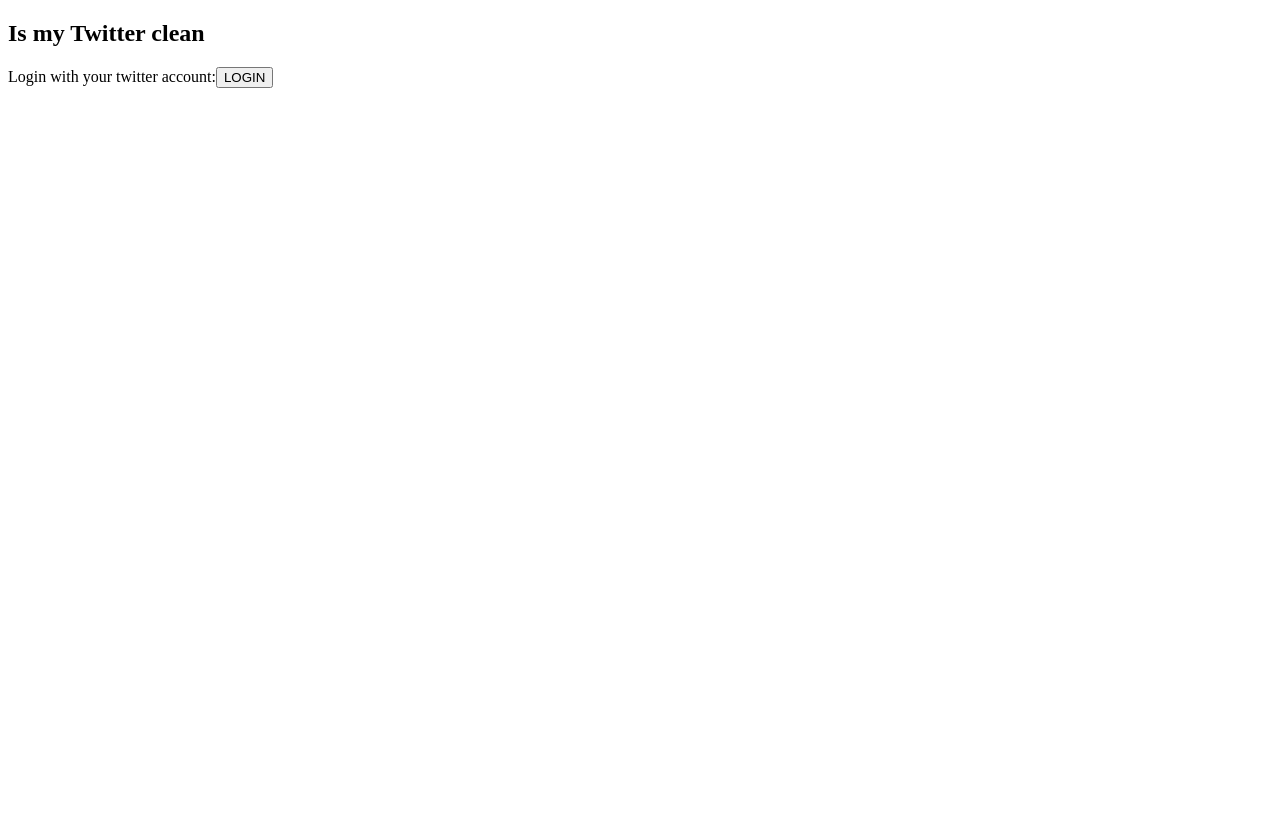
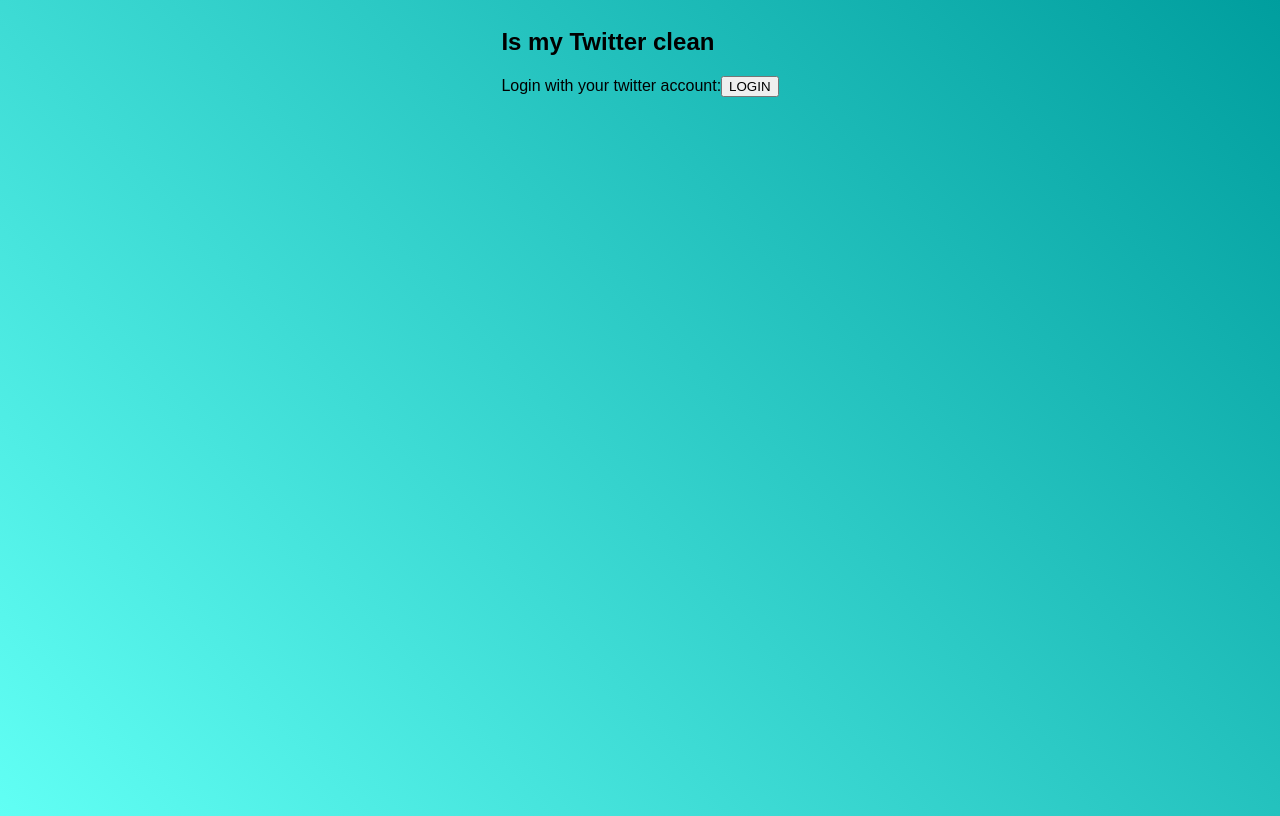
Before and after one commit to chrislaughlin/is-my-twitter-clean, a React app: page / in a window 1280 px wide. Built offline with nearby package versions, Linux system fonts and the light colour scheme.

Commit message:
adding some styles

```diff
--- a/src/client/app/App.js
+++ b/src/client/app/App.js
@@ -4,6 +4,7 @@
 import LandingView from '../modules/landing/landingView';
 import TweetView from '../modules/tweets/tweetsView';
 import type {Tweet} from "../types/tweet";
+import StyledApp from '../styles/app/styledApp';
 
 type Props = {
     loggedIn: Boolean,
@@ -16,7 +17,7 @@
         loggedIn
     } = props;
     return (
-        <div>
+        <StyledApp>
             <div>
                 <h2>Is my Twitter clean</h2>
                 {
@@ -29,7 +30,7 @@
                     <TweetView/>
                 }
             </div>
-        </div>
+        </StyledApp>
     )
 };
 
--- /dev/null
+++ b/src/client/styles/app/styledApp.js
@@ -0,0 +1,8 @@
+import React from 'react';
+import styled from 'styled-components';
+
+const StyledApp = styled.div`
+
+`;
+
+export default StyledApp;
--- a/src/index.css
+++ b/src/index.css
@@ -1,8 +1,19 @@
-html, body, #app {
-  height: 100%;
+body {
+  background: -moz-linear-gradient(43deg, rgba(97,255,244,1) 0%, rgba(0,158,158,1) 100%); /* ff3.6+ */
+  background: -webkit-gradient(linear, left bottom, right top, color-stop(0%, rgba(97,255,244,1)), color-stop(100%, rgba(0,158,158,1))); /* safari4+,chrome */
+  background: -webkit-linear-gradient(43deg, rgba(97,255,244,1) 0%, rgba(0,158,158,1) 100%); /* safari5.1+,chrome10+ */
+  background: -o-linear-gradient(43deg, rgba(97,255,244,1) 0%, rgba(0,158,158,1) 100%); /* opera 11.10+ */
+  background: -ms-linear-gradient(43deg, rgba(97,255,244,1) 0%, rgba(0,158,158,1) 100%); /* ie10+ */
+  background: linear-gradient(47deg, rgba(97,255,244,1) 0%, rgba(0,158,158,1) 100%); /* w3c */
+  filter: progid:DXImageTransform.Microsoft.gradient( startColorstr='#61FFF4', endColorstr='#009E9E',GradientType=1 ); /* ie6-9 */
 }
 body {
   font-family: sans-serif;
-  margin: 0;
-  padding: 0;
+  height: 100vh;
 }
+
+#app {
+  display: flex;
+  justify-content: center;
+  align-items: center;
+}
--- a/src/index.js
+++ b/src/index.js
@@ -2,6 +2,7 @@
 import {render} from 'react-dom'
 import { Provider } from 'react-redux';
 
+import './index.css';
 import AppContainer from './client/app/appContainer'
 import store from './client/store';
 
```
Also changed, not shown: src/client/App.css (deleted, +0 -48 lines), 1 other file (tests, documents, lock files or other folders).
